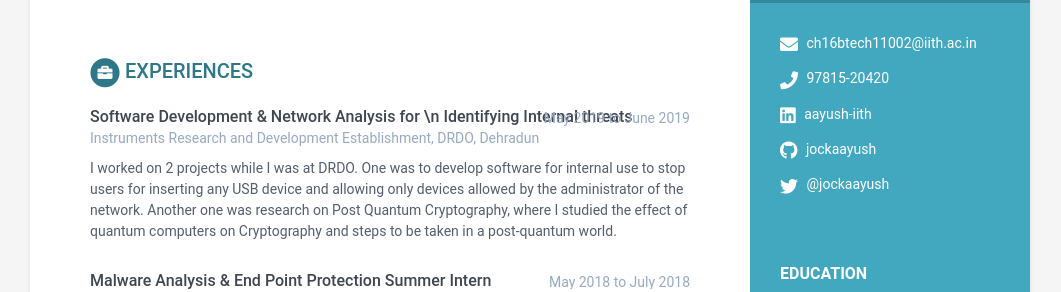
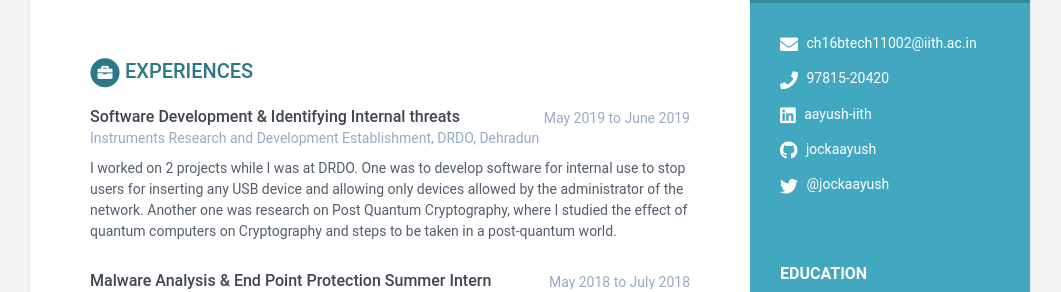
Before and after one commit to jockaayush/jockaayush.github.io, a Jekyll site: the page built from index.html, in a window 1280 px wide. Shown: the part 299-591 px from the top of the page, without its empty margins (110-1171 px from the left). Built offline with Jekyll 4.4.1, drawn with Linux system fonts in a browser that asks for light colours.

Commit message:
Update data.yml

```diff
--- a/_data/data.yml
+++ b/_data/data.yml
@@ -77,8 +77,7 @@ education:
       time: 2016
 
 experiences:
-    - role: Software Development & Network Analysis for \n
-            Identifying Internal threats
+    - role: Software Development & Identifying Internal threats
       time: May 2019 to June 2019
       company: Instruments Research and Development Establishment, DRDO, Dehradun
       details: |
```
